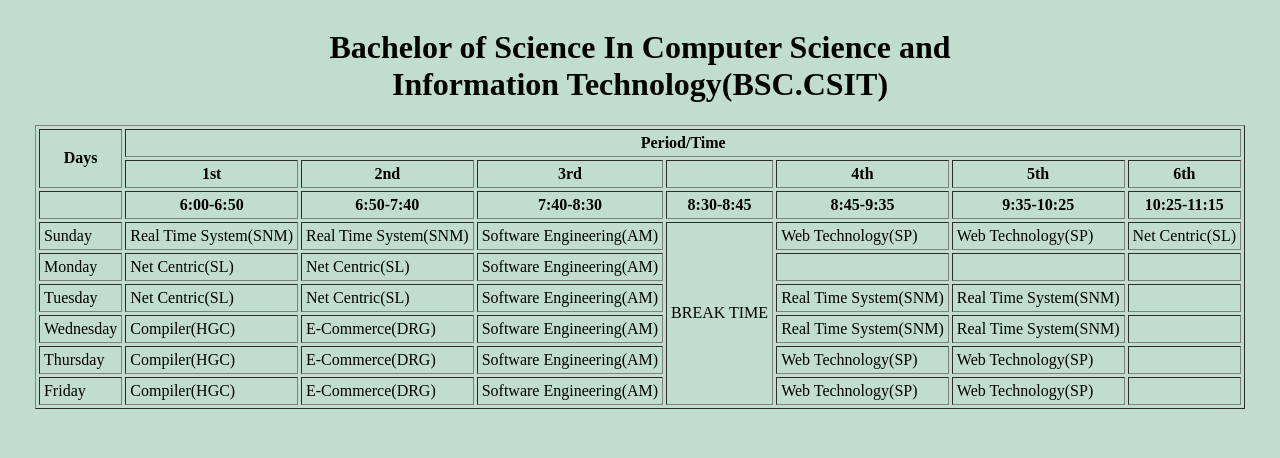
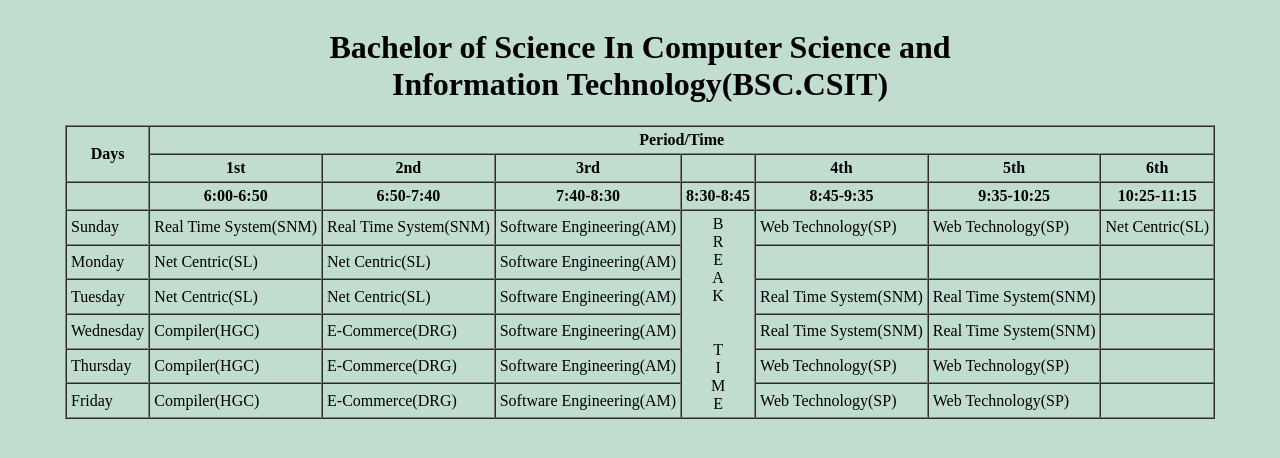
Before and after one commit to Surendra81/Class-Routine, a plain HTML site: page index.html in a window 1280 px wide. Drawn offline with Linux system fonts and the light colour scheme.

Commit message:
changes made for the first time

```diff
--- a/index.html
+++ b/index.html
@@ -13,7 +13,7 @@
 
 			<caption><h1>Bachelor of Science In Computer Science and Information Technology(BSC.CSIT)</h1></caption>
 
-			<table border ="1px" solid black cellpadding="4px" cellspacing="3px" >
+			<table border ="1px" solid black cellpadding="4px" cellspacing="0px" >
 
 				<tr>
 
@@ -51,7 +51,9 @@
 					<td>Real Time System(SNM)</td>
 					<td>Real Time System(SNM)</td>
 					<td>Software Engineering(AM)</td>
-					<td rowspan="6">BREAK TIME</td>
+					<td rowspan="6" align="center"
+							<b>B</br>R</br>E</br>A</br>K</br></br></br>T</br>I</br>M</br>E</br></b>
+					</td>
 					<td>Web Technology(SP)</td>
 					<td>Web Technology(SP)</td>
 					<td>Net Centric(SL)</td>
```
